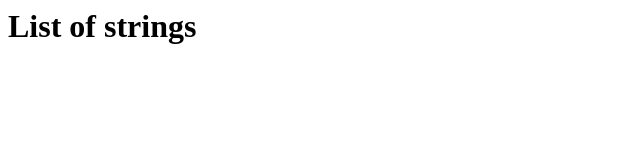
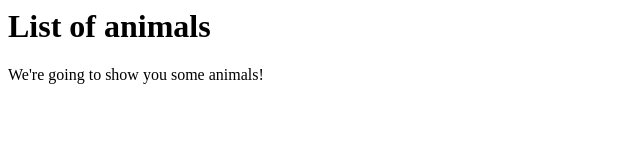
Before and after one commit to Jiayu0330/Arrays, a plain HTML site: page index.html in a window 1280 px wide. Shown: the whole page, without its empty margins (0-640 px from the left). Drawn offline with Linux system fonts and the light colour scheme.

Commit message:
Update index.html

```diff
--- a/index.html
+++ b/index.html
@@ -1,7 +1,9 @@
 <html>
-<head>
-<title>Arrays</title>
-</head>
-<h1>List of strings</h1>
-
+  <head>
+  <title>Arrays</title>
+  </head>
+  <h1>List of animals</h1>
+  <p id="par">We're going to show you some animals!</p>
+  <script src ="arrays.js">>
+  </script>
 </html>
```
